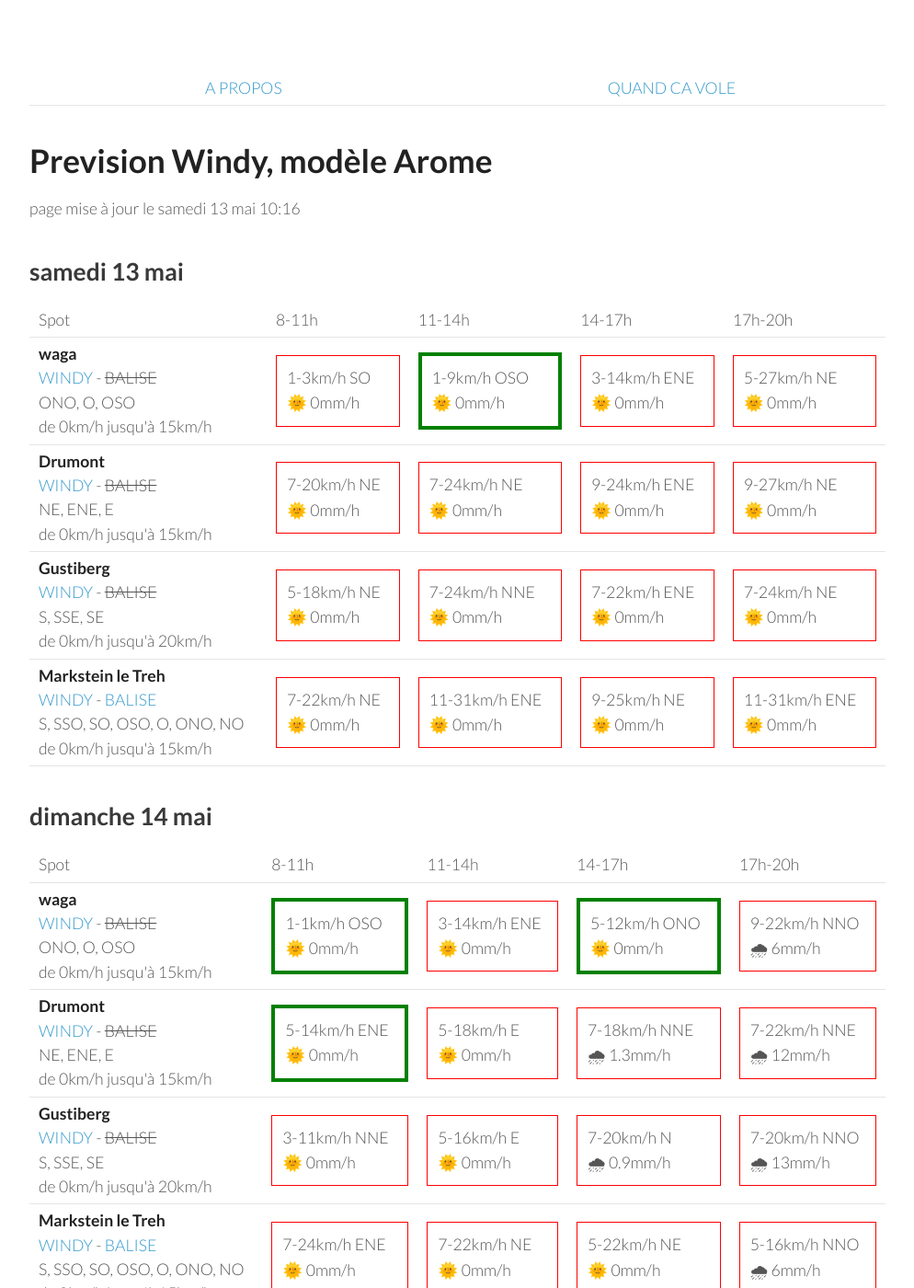
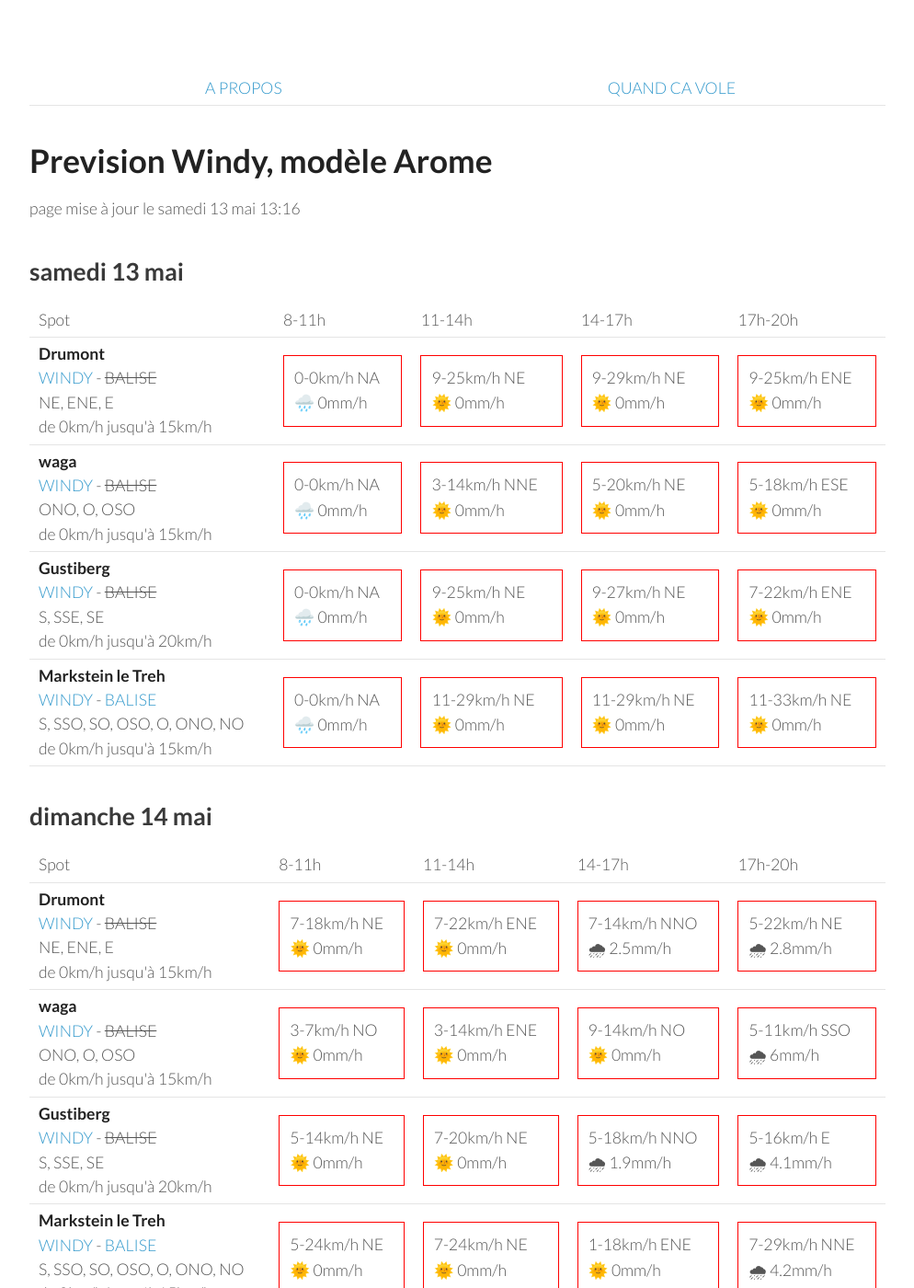
Before and after one commit to parapente-dans-le-nord/parapente-dans-le-nord.github.io, a Jekyll site: the page built from vosges.markdown, in a window 1280 px wide and 1400 px high. Shown: the whole window at 92% size, without its empty margins (26-1020 px from the left). Built offline with Jekyll 4.4.1, drawn with Linux system fonts in a browser that asks for light colours; some of the changed text lies outside the part shown.

Commit message:
update index.markdown

```diff
--- a/vosges.markdown
+++ b/vosges.markdown
@@ -7,7 +7,7 @@ title:  "Tous les spots"
 {: .links}
 
 # Prevision Windy, modèle Arome
-page mise à jour le samedi 13 mai 10:16
+page mise à jour le samedi 13 mai 13:16
 
 ## samedi 13 mai
 
@@ -22,43 +22,39 @@ page mise à jour le samedi 13 mai 10:16
       <td>17h-20h</td>
     </tr>
 <tr>
-        <td><strong>waga</strong><br><a href="https://windy.com/47.903/6.996?47.900,6.983,15">WINDY</a> - <span class="no-balise"> BALISE </span><br> <span class="vent-favorable">ONO, O, OSO</span><br><span class="force-vent">de 0km/h jusqu'à 15km/h</span> </td>
+        <td><strong>Drumont</strong><br><a href="https://windy.com/47.898/6.919?47.687,6.919,9,m:eYYagmG">WINDY</a> - <span class="no-balise"> BALISE </span><br> <span class="vent-favorable">NE, ENE, E</span><br><span class="force-vent">de 0km/h jusqu'à 15km/h</span> </td>
 
-            <td><div class="not-flyable"><p>1-3km/h SO</p><p>🌞 0mm/h</p></div></td>
-            <td><div class="flyable"><p>1-9km/h OSO</p><p>🌞 0mm/h</p></div></td>
-            <td><div class="not-flyable"><p>3-14km/h ENE</p><p>🌞 0mm/h</p></div></td>
-            <td><div class="not-flyable"><p>5-27km/h NE</p><p>🌞 0mm/h</p></div></td>
-
+            <td><div class="not-flyable"><p>0-0km/h NA</p><p>🌧️ 0mm/h</p></div></td>
+            <td><div class="not-flyable"><p>9-25km/h NE</p><p>🌞 0mm/h</p></div></td>
+            <td><div class="not-flyable"><p>9-29km/h NE</p><p>🌞 0mm/h</p></div></td>
+            <td><div class="not-flyable"><p>9-25km/h ENE</p><p>🌞 0mm/h</p></div></td>
 
     </tr>
 <tr>
-        <td><strong>Drumont</strong><br><a href="https://windy.com/47.898/6.919?47.687,6.919,9,m:eYYagmG">WINDY</a> - <span class="no-balise"> BALISE </span><br> <span class="vent-favorable">NE, ENE, E</span><br><span class="force-vent">de 0km/h jusqu'à 15km/h</span> </td>
+        <td><strong>waga</strong><br><a href="https://windy.com/47.903/6.996?47.900,6.983,15">WINDY</a> - <span class="no-balise"> BALISE </span><br> <span class="vent-favorable">ONO, O, OSO</span><br><span class="force-vent">de 0km/h jusqu'à 15km/h</span> </td>
 
-            <td><div class="not-flyable"><p>7-20km/h NE</p><p>🌞 0mm/h</p></div></td>
-            <td><div class="not-flyable"><p>7-24km/h NE</p><p>🌞 0mm/h</p></div></td>
-            <td><div class="not-flyable"><p>9-24km/h ENE</p><p>🌞 0mm/h</p></div></td>
-            <td><div class="not-flyable"><p>9-27km/h NE</p><p>🌞 0mm/h</p></div></td>
-
+            <td><div class="not-flyable"><p>0-0km/h NA</p><p>🌧️ 0mm/h</p></div></td>
+            <td><div class="not-flyable"><p>3-14km/h NNE</p><p>🌞 0mm/h</p></div></td>
+            <td><div class="not-flyable"><p>5-20km/h NE</p><p>🌞 0mm/h</p></div></td>
+            <td><div class="not-flyable"><p>5-18km/h ESE</p><p>🌞 0mm/h</p></div></td>
 
     </tr>
 <tr>
         <td><strong>Gustiberg</strong><br><a href="https://windy.com/47.894/6.934?47.891,6.934,15,m:eYYagmI">WINDY</a> - <span class="no-balise"> BALISE </span><br> <span class="vent-favorable">S, SSE, SE</span><br><span class="force-vent">de 0km/h jusqu'à 20km/h</span> </td>
 
-            <td><div class="not-flyable"><p>5-18km/h NE</p><p>🌞 0mm/h</p></div></td>
-            <td><div class="not-flyable"><p>7-24km/h NNE</p><p>🌞 0mm/h</p></div></td>
+            <td><div class="not-flyable"><p>0-0km/h NA</p><p>🌧️ 0mm/h</p></div></td>
+            <td><div class="not-flyable"><p>9-25km/h NE</p><p>🌞 0mm/h</p></div></td>
+            <td><div class="not-flyable"><p>9-27km/h NE</p><p>🌞 0mm/h</p></div></td>
             <td><div class="not-flyable"><p>7-22km/h ENE</p><p>🌞 0mm/h</p></div></td>
-            <td><div class="not-flyable"><p>7-24km/h NE</p><p>🌞 0mm/h</p></div></td>
-
 
     </tr>
 <tr>
         <td><strong>Markstein le Treh</strong><br><a href="https://windy.com/47.926/7.012?47.505,7.012,8,m:eY1agmQ">WINDY</a> - <span class=""><a href="http://www.balisemeteo.com/balise.php?idBalise=136">BALISE</a> </span><br> <span class="vent-favorable">S, SSO, SO, OSO, O, ONO, NO</span><br><span class="force-vent">de 0km/h jusqu'à 15km/h</span> </td>
 
-            <td><div class="not-flyable"><p>7-22km/h NE</p><p>🌞 0mm/h</p></div></td>
-            <td><div class="not-flyable"><p>11-31km/h ENE</p><p>🌞 0mm/h</p></div></td>
-            <td><div class="not-flyable"><p>9-25km/h NE</p><p>🌞 0mm/h</p></div></td>
-            <td><div class="not-flyable"><p>11-31km/h ENE</p><p>🌞 0mm/h</p></div></td>
-
+            <td><div class="not-flyable"><p>0-0km/h NA</p><p>🌧️ 0mm/h</p></div></td>
+            <td><div class="not-flyable"><p>11-29km/h NE</p><p>🌞 0mm/h</p></div></td>
+            <td><div class="not-flyable"><p>11-29km/h NE</p><p>🌞 0mm/h</p></div></td>
+            <td><div class="not-flyable"><p>11-33km/h NE</p><p>🌞 0mm/h</p></div></td>
 
     </tr>
 
@@ -78,42 +74,42 @@ page mise à jour le samedi 13 mai 10:16
       <td>17h-20h</td>
     </tr>
 <tr>
-        <td><strong>waga</strong><br><a href="https://windy.com/47.903/6.996?47.900,6.983,15">WINDY</a> - <span class="no-balise"> BALISE </span><br> <span class="vent-favorable">ONO, O, OSO</span><br><span class="force-vent">de 0km/h jusqu'à 15km/h</span> </td>
+        <td><strong>Drumont</strong><br><a href="https://windy.com/47.898/6.919?47.687,6.919,9,m:eYYagmG">WINDY</a> - <span class="no-balise"> BALISE </span><br> <span class="vent-favorable">NE, ENE, E</span><br><span class="force-vent">de 0km/h jusqu'à 15km/h</span> </td>
 
-            <td><div class="flyable"><p>1-1km/h OSO</p><p>🌞 0mm/h</p></div></td>
-            <td><div class="not-flyable"><p>3-14km/h ENE</p><p>🌞 0mm/h</p></div></td>
-            <td><div class="flyable"><p>5-12km/h ONO</p><p>🌞 0mm/h</p></div></td>
-            <td><div class="not-flyable"><p>9-22km/h NNO</p><p>🌧 6mm/h</p></div></td>
+            <td><div class="not-flyable"><p>7-18km/h NE</p><p>🌞 0mm/h</p></div></td>
+            <td><div class="not-flyable"><p>7-22km/h ENE</p><p>🌞 0mm/h</p></div></td>
+            <td><div class="not-flyable"><p>7-14km/h NNO</p><p>🌧 2.5mm/h</p></div></td>
+            <td><div class="not-flyable"><p>5-22km/h NE</p><p>🌧 2.8mm/h</p></div></td>
 
 
     </tr>
 <tr>
-        <td><strong>Drumont</strong><br><a href="https://windy.com/47.898/6.919?47.687,6.919,9,m:eYYagmG">WINDY</a> - <span class="no-balise"> BALISE </span><br> <span class="vent-favorable">NE, ENE, E</span><br><span class="force-vent">de 0km/h jusqu'à 15km/h</span> </td>
+        <td><strong>waga</strong><br><a href="https://windy.com/47.903/6.996?47.900,6.983,15">WINDY</a> - <span class="no-balise"> BALISE </span><br> <span class="vent-favorable">ONO, O, OSO</span><br><span class="force-vent">de 0km/h jusqu'à 15km/h</span> </td>
 
-            <td><div class="flyable"><p>5-14km/h ENE</p><p>🌞 0mm/h</p></div></td>
-            <td><div class="not-flyable"><p>5-18km/h E</p><p>🌞 0mm/h</p></div></td>
-            <td><div class="not-flyable"><p>7-18km/h NNE</p><p>🌧 1.3mm/h</p></div></td>
-            <td><div class="not-flyable"><p>7-22km/h NNE</p><p>🌧 12mm/h</p></div></td>
+            <td><div class="not-flyable"><p>3-7km/h NO</p><p>🌞 0mm/h</p></div></td>
+            <td><div class="not-flyable"><p>3-14km/h ENE</p><p>🌞 0mm/h</p></div></td>
+            <td><div class="not-flyable"><p>9-14km/h NO</p><p>🌞 0mm/h</p></div></td>
+            <td><div class="not-flyable"><p>5-11km/h SSO</p><p>🌧 6mm/h</p></div></td>
 
 
     </tr>
 <tr>
         <td><strong>Gustiberg</strong><br><a href="https://windy.com/47.894/6.934?47.891,6.934,15,m:eYYagmI">WINDY</a> - <span class="no-balise"> BALISE </span><br> <span class="vent-favorable">S, SSE, SE</span><br><span class="force-vent">de 0km/h jusqu'à 20km/h</span> </td>
 
-            <td><div class="not-flyable"><p>3-11km/h NNE</p><p>🌞 0mm/h</p></div></td>
-            <td><div class="not-flyable"><p>5-16km/h E</p><p>🌞 0mm/h</p></div></td>
-            <td><div class="not-flyable"><p>7-20km/h N</p><p>🌧 0.9mm/h</p></div></td>
-            <td><div class="not-flyable"><p>7-20km/h NNO</p><p>🌧 13mm/h</p></div></td>
+            <td><div class="not-flyable"><p>5-14km/h NE</p><p>🌞 0mm/h</p></div></td>
+            <td><div class="not-flyable"><p>7-20km/h NE</p><p>🌞 0mm/h</p></div></td>
+            <td><div class="not-flyable"><p>5-18km/h NNO</p><p>🌧 1.9mm/h</p></div></td>
+            <td><div class="not-flyable"><p>5-16km/h E</p><p>🌧 4.1mm/h</p></div></td>
 
 
     </tr>
 <tr>
         <td><strong>Markstein le Treh</strong><br><a href="https://windy.com/47.926/7.012?47.505,7.012,8,m:eY1agmQ">WINDY</a> - <span class=""><a href="http://www.balisemeteo.com/balise.php?idBalise=136">BALISE</a> </span><br> <span class="vent-favorable">S, SSO, SO, OSO, O, ONO, NO</span><br><span class="force-vent">de 0km/h jusqu'à 15km/h</span> </td>
 
-            <td><div class="not-flyable"><p>7-24km/h ENE</p><p>🌞 0mm/h</p></div></td>
-            <td><div class="not-flyable"><p>7-22km/h NE</p><p>🌞 0mm/h</p></div></td>
-            <td><div class="not-flyable"><p>5-22km/h NE</p><p>🌞 0mm/h</p></div></td>
-            <td><div class="not-flyable"><p>5-16km/h NNO</p><p>🌧 6mm/h</p></div></td>
+            <td><div class="not-flyable"><p>5-24km/h NE</p><p>🌞 0mm/h</p></div></td>
+            <td><div class="not-flyable"><p>7-24km/h NE</p><p>🌞 0mm/h</p></div></td>
+            <td><div class="not-flyable"><p>1-18km/h ENE</p><p>🌞 0mm/h</p></div></td>
+            <td><div class="not-flyable"><p>7-29km/h NNE</p><p>🌧 4.2mm/h</p></div></td>
 
 
     </tr>
@@ -166,10 +162,10 @@ page mise à jour le samedi 13 mai 10:16
 <tr>
         <td><strong>Drumont</strong><br><a href="https://windy.com/47.898/6.919?47.687,6.919,9,m:eYYagmG">WINDY</a> - <span class="no-balise"> BALISE </span><br> <span class="vent-favorable">NE, ENE, E</span><br><span class="force-vent">de 0km/h jusqu'à 15km/h</span> </td>
 
-            <td><div class="not-flyable"><p>7-24km/h NNO</p><p>🌞 0mm/h</p></div></td>
-            <td><div class="not-flyable"><p>9-29km/h NNO</p><p>🌧 0.2mm/h</p></div></td>
-            <td><div class="not-flyable"><p>11-31km/h NO</p><p>🌧 2.4mm/h</p></div></td>
-            <td><div class="not-flyable"><p>14-37km/h NNO</p><p>🌧 1mm/h</p></div></td>
+            <td><div class="not-flyable"><p>9-27km/h NNO</p><p>🌞 0mm/h</p></div></td>
+            <td><div class="not-flyable"><p>11-33km/h NNO</p><p>🌧 0.4mm/h</p></div></td>
+            <td><div class="not-flyable"><p>14-38km/h NNO</p><p>🌧 0.3mm/h</p></div></td>
+            <td><div class="not-flyable"><p>14-38km/h NNO</p><p>🌧 0.2mm/h</p></div></td>
 
 
     </tr>
@@ -200,22 +196,22 @@ page mise à jour le samedi 13 mai 10:16
 
     </tr>
 <tr>
-        <td><strong>Drumont</strong><br><a href="https://windy.com/47.898/6.919?47.687,6.919,9,m:eYYagmG">WINDY</a> - <span class="no-balise"> BALISE </span><br> <span class="vent-favorable">NE, ENE, E</span><br><span class="force-vent">de 0km/h jusqu'à 15km/h</span> </td>
-
-            <td><div class="not-flyable"><p>16-38km/h NNO</p><p>🌧 0.2mm/h</p></div></td>
-            <td><div class="not-flyable"><p>18-46km/h NNO</p><p>🌧 0.2mm/h</p></div></td>
-            <td><div class="not-flyable"><p>18-48km/h NO</p><p>🌞 0mm/h</p></div></td>
-            <td><div class="not-flyable"><p>18-48km/h NO</p><p>🌞 0mm/h</p></div></td>
-
-
-    </tr>
-<tr>
         <td><strong>Markstein le Treh</strong><br><a href="https://windy.com/47.926/7.012?47.505,7.012,8,m:eY1agmQ">WINDY</a> - <span class=""><a href="http://www.balisemeteo.com/balise.php?idBalise=136">BALISE</a> </span><br> <span class="vent-favorable">S, SSO, SO, OSO, O, ONO, NO</span><br><span class="force-vent">de 0km/h jusqu'à 15km/h</span> </td>
 
             <td><div class="not-flyable"><p>18-46km/h NO</p><p>🌧 0.3mm/h</p></div></td>
             <td><div class="not-flyable"><p>16-50km/h NO</p><p>🌧 1.6mm/h</p></div></td>
             <td><div class="not-flyable"><p>18-51km/h NO</p><p>🌧 0.3mm/h</p></div></td>
             <td><div class="not-flyable"><p>20-57km/h NO</p><p>🌧 0.6mm/h</p></div></td>
+
+
+    </tr>
+<tr>
+        <td><strong>Drumont</strong><br><a href="https://windy.com/47.898/6.919?47.687,6.919,9,m:eYYagmG">WINDY</a> - <span class="no-balise"> BALISE </span><br> <span class="vent-favorable">NE, ENE, E</span><br><span class="force-vent">de 0km/h jusqu'à 15km/h</span> </td>
+
+            <td><div class="not-flyable"><p>18-42km/h NNO</p><p>🌧 0.5mm/h</p></div></td>
+            <td><div class="not-flyable"><p>18-48km/h NNO</p><p>🌧 1.6mm/h</p></div></td>
+            <td><div class="not-flyable"><p>20-50km/h NO</p><p>🌧 0.3mm/h</p></div></td>
+            <td><div class="not-flyable"><p>22-55km/h NO</p><p>🌧 0.8mm/h</p></div></td>
 
 
     </tr>
@@ -248,10 +244,10 @@ page mise à jour le samedi 13 mai 10:16
 <tr>
         <td><strong>Drumont</strong><br><a href="https://windy.com/47.898/6.919?47.687,6.919,9,m:eYYagmG">WINDY</a> - <span class="no-balise"> BALISE </span><br> <span class="vent-favorable">NE, ENE, E</span><br><span class="force-vent">de 0km/h jusqu'à 15km/h</span> </td>
 
-            <td><div class="not-flyable"><p>7-22km/h NNO</p><p>🌧 0.9mm/h</p></div></td>
-            <td><div class="not-flyable"><p>7-22km/h NNE</p><p>🌧 0.9mm/h</p></div></td>
-            <td><div class="not-flyable"><p>9-25km/h NE</p><p>🌧 0.8mm/h</p></div></td>
-            <td><div class="not-flyable"><p>12-35km/h NE</p><p>🌧 0.2mm/h</p></div></td>
+            <td><div class="not-flyable"><p>7-22km/h N</p><p>🌧 0.2mm/h</p></div></td>
+            <td><div class="not-flyable"><p>7-22km/h NNE</p><p>🌧 1.7mm/h</p></div></td>
+            <td><div class="not-flyable"><p>11-27km/h NNE</p><p>🌧 1.9mm/h</p></div></td>
+            <td><div class="not-flyable"><p>12-35km/h NE</p><p>🌧 1mm/h</p></div></td>
 
 
     </tr>
@@ -302,6 +298,16 @@ page mise à jour le samedi 13 mai 10:16
       <td>17h-20h</td>
     </tr>
 <tr>
+        <td><strong>Drumont</strong><br><a href="https://windy.com/47.898/6.919?47.687,6.919,9,m:eYYagmG">WINDY</a> - <span class="no-balise"> BALISE </span><br> <span class="vent-favorable">NE, ENE, E</span><br><span class="force-vent">de 0km/h jusqu'à 15km/h</span> </td>
+
+            <td><div class="not-flyable"><p>9-27km/h ENE</p><p>🌞 0mm/h</p></div></td>
+            <td><div class="not-flyable"><p>9-29km/h ENE</p><p>🌞 0mm/h</p></div></td>
+            <td><div class="not-flyable"><p>9-29km/h ENE</p><p>🌞 0mm/h</p></div></td>
+            <td><div class="not-flyable"><p>7-27km/h ESE</p><p>🌞 0mm/h</p></div></td>
+
+
+    </tr>
+<tr>
         <td><strong>Gustiberg</strong><br><a href="https://windy.com/47.894/6.934?47.891,6.934,15,m:eYYagmI">WINDY</a> - <span class="no-balise"> BALISE </span><br> <span class="vent-favorable">S, SSE, SE</span><br><span class="force-vent">de 0km/h jusqu'à 20km/h</span> </td>
 
             <td><div class="not-flyable"><p>9-27km/h NE</p><p>🌞 0mm/h</p></div></td>
```
